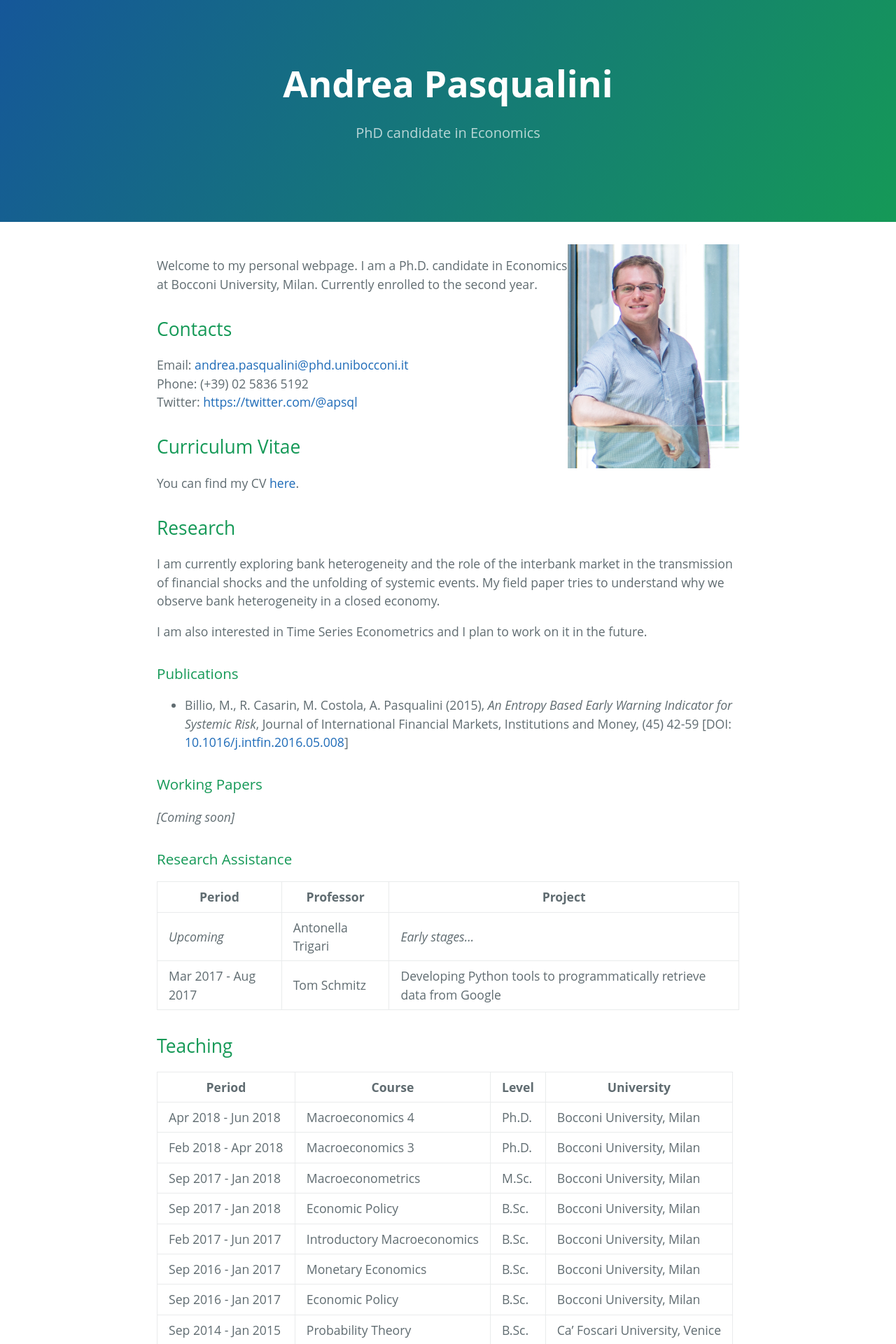
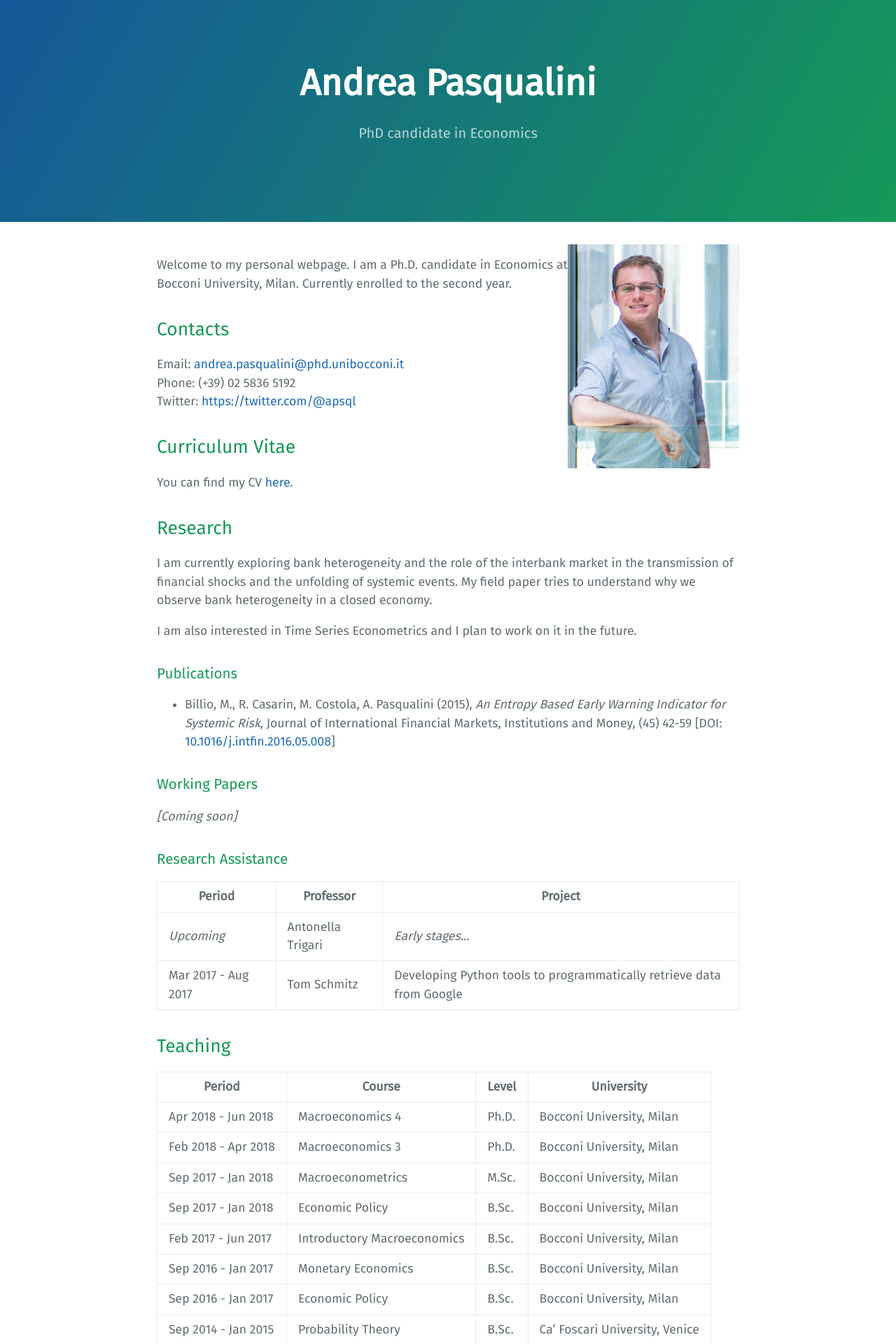
Before and after one commit to AndreaPasqualini/andreapasqualini.github.io, a Jekyll site: the page built from index.md, in a window 1280 px wide. Shown: the top 1920 px of the page at 70% size. Built offline with Jekyll 4.4.1, drawn with Linux system fonts in a browser that asks for light colours.

Commit message:
Update jekyll-theme-cayman.scss

```diff
--- a/_sass/jekyll-theme-cayman.scss
+++ b/_sass/jekyll-theme-cayman.scss
@@ -27,7 +27,7 @@
 body {
   padding: 0;
   margin: 0;
-  font-family: "Open Sans", "Helvetica Neue", Helvetica, Arial, sans-serif;
+  font-family: "Fira Sans", "Helvetica Neue", Helvetica, Arial, sans-serif;
   font-size: 16px;
   line-height: 1.5;
   color: $body-text-color;
```
